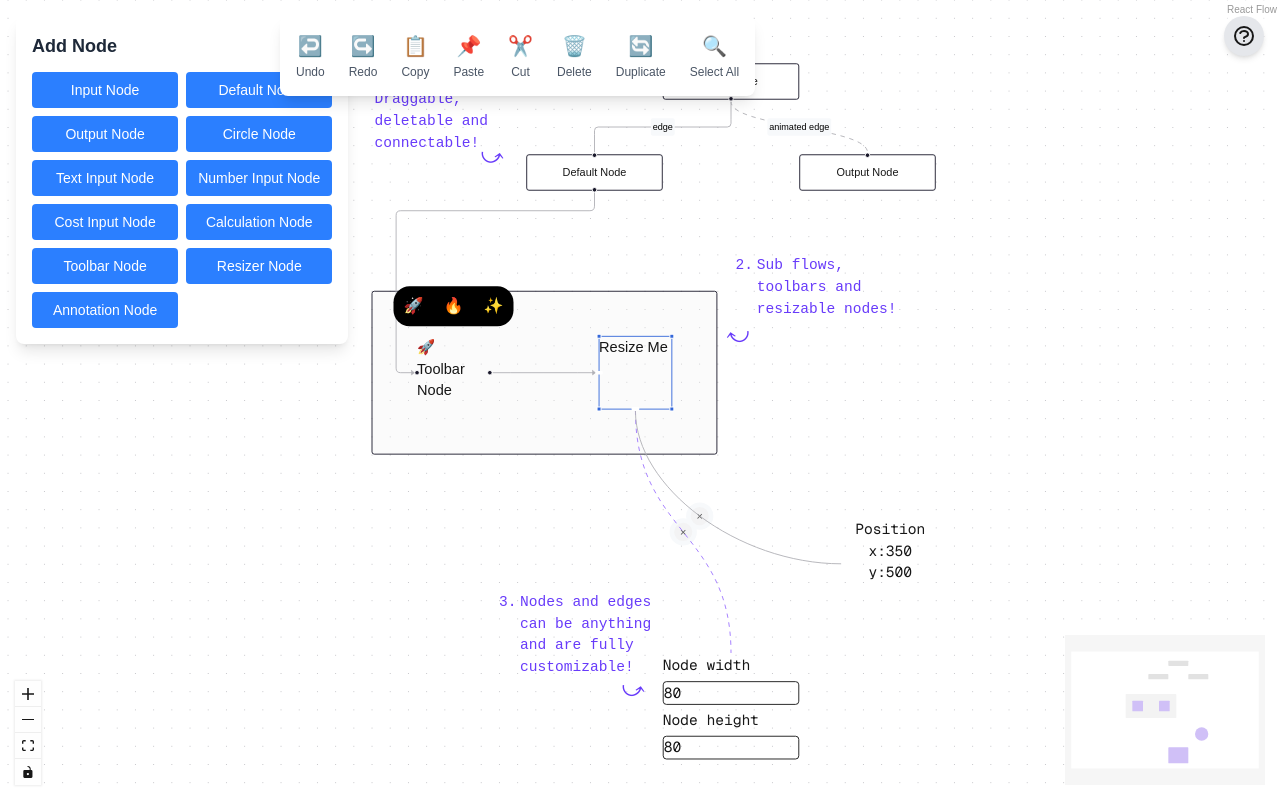
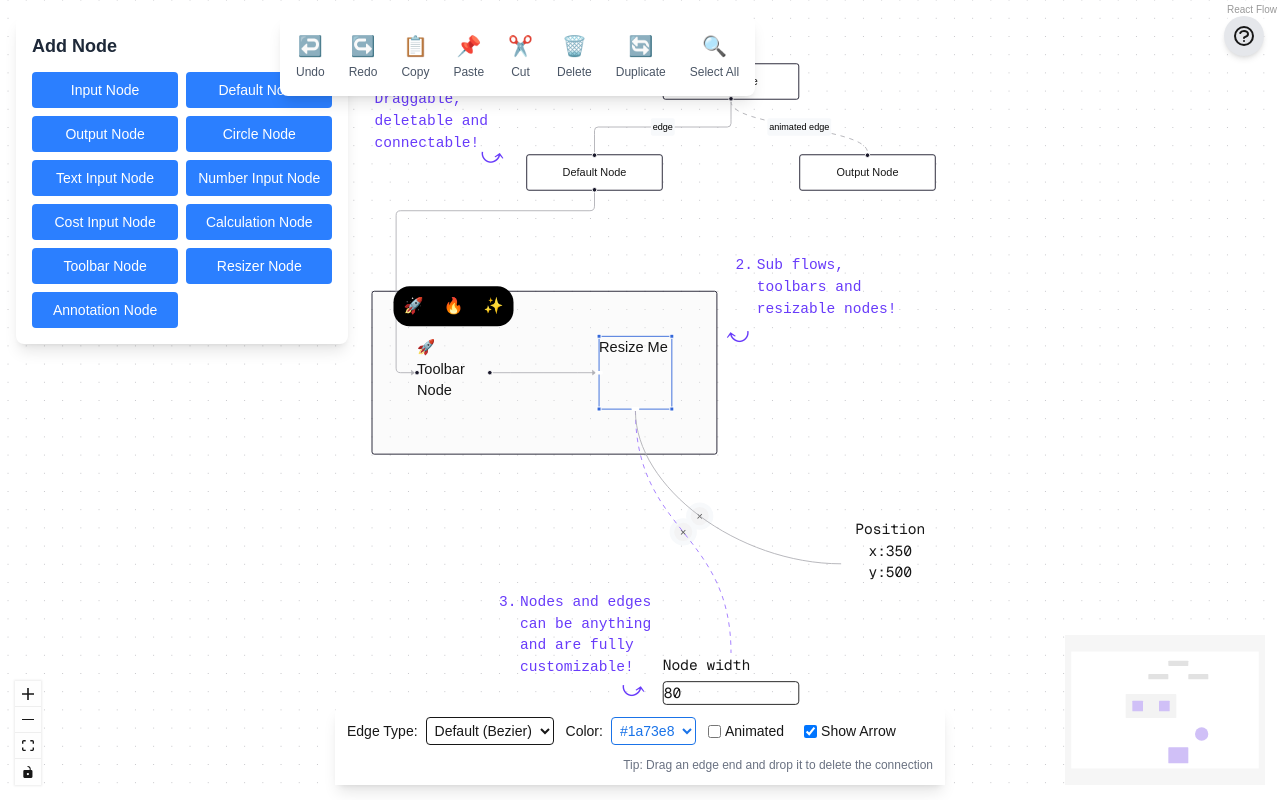
Before and after one commit to Gilbert-Studio-Newbe/React-Setup, a Next.js app: page /flow in a window 1280 px wide. Built offline with nearby package versions, Linux system fonts and the light colour scheme.

Commit message:
Add UI improvements for edge styling and deletion on drop

```diff
--- a/src/app/flow/page.tsx
+++ b/src/app/flow/page.tsx
@@ -12,6 +12,10 @@ import {
   ReactFlowProvider,
   Node,
   Edge,
+  Connection,
+  ConnectionLineType,
+  Panel,
+  MarkerType,
 } from '@xyflow/react';
 
 import {
@@ -25,6 +29,7 @@ import CircleNode from '@/components/CircleNode';
 import TextInputNode from '@/components/TextInputNode';
 import ButtonEdge from '@/components/ButtonEdge';
 import AnimatedEdge from '@/components/AnimatedEdge';
+import StyledEdge from '@/components/StyledEdge';
 import NodeSelector from '@/components/NodeSelector';
 import Toast from '@/components/Toast';
 import HelpPanel from '@/components/HelpPanel';
@@ -49,6 +54,7 @@ const nodeTypes = {
 const edgeTypes = {
   button: ButtonEdge,
   animated: AnimatedEdge,
+  styled: StyledEdge,
 };
 
 const nodeClassName = (node: any) => node.type;
@@ -56,11 +62,29 @@ const nodeClassName = (node: any) => node.type;
 // Maximum number of history states to keep
 const MAX_HISTORY_LENGTH = 50;
 
+// Edge colors
+const edgeColors = [
+  '#1a73e8', // Blue
+  '#34a853', // Green
+  '#ea4335', // Red
+  '#fbbc05', // Yellow
+  '#9c27b0', // Purple
+  '#00acc1', // Cyan
+  '#ff9800', // Orange
+];
+
 function Flow() {
   const [nodes, setNodes, onNodesChange] = useNodesState(initialNodes);
   const [edges, setEdges, onEdgesChange] = useEdgesState(initialEdges);
   const [toast, setToast] = useState<{ message: string } | null>(null);
   const selectedElementsRef = useRef<{nodeIds: string[]; edgeIds: string[]}>({ nodeIds: [], edgeIds: [] });
+
+  // Edge configuration
+  const [edgeType, setEdgeType] = useState<'default' | 'straight' | 'step' | 'smoothstep' | 'animated'>('default');
+  const [connectionLineType, setConnectionLineType] = useState<ConnectionLineType>(ConnectionLineType.Bezier);
+  const [edgeColor, setEdgeColor] = useState(edgeColors[0]);
+  const [edgeAnimated, setEdgeAnimated] = useState(false);
+  const [showMarker, setShowMarker] = useState(true);
 
   // History management
   const [history, setHistory] = useState<Array<{ nodes: Node[]; edges: Edge[] }>>([]);
@@ -181,19 +205,102 @@ function Flow() {
     }, 3000);
   }, [handleUndo, handleRedo]);
 
-  // Custom connection handler to create animated edges
+  // Custom connection handler to create edges with the selected type
   const onConnect = useCallback(
-    (params: any) => {
+    (params: Connection) => {
+      // Create a new edge with the current edge type and styling
       const newEdge = {
         ...params,
-        type: 'animated',
-        label: 'animated edge',
-        animated: true,
+        type: 'styled',
+        animated: false,
+        label: `${edgeType} edge`,
+        markerEnd: showMarker ? {
+          type: MarkerType.ArrowClosed,
+          color: edgeColor,
+        } : undefined,
+        data: {
+          type: edgeType,
+          color: edgeColor,
+          strokeWidth: 2,
+          animated: edgeAnimated,
+        },
       };
+
       setEdges((eds) => addEdge(newEdge, eds));
+
+      // Show toast notification
+      setToast({ message: 'Connection created' });
+      setTimeout(() => setToast(null), 3000);
+    },
+    [setEdges, edgeType, edgeColor, edgeAnimated, showMarker],
+  );
+
+  // Handle edge drop outside of a valid connection
+  const onEdgeUpdateEnd = useCallback(
+    (_, edge) => {
+      // Delete the edge when it's dropped outside of a valid connection
+      setEdges((eds) => eds.filter((e) => e.id !== edge.id));
+
+      // Show toast notification
+      setToast({ message: 'Edge deleted on drop' });
+      setTimeout(() => setToast(null), 3000);
     },
     [setEdges],
   );
+
+  // Handle edge update (reconnection)
+  const onEdgeUpdate = useCallback(
+    (oldEdge, newConnection) => {
+      setEdges((els) => updateEdge(oldEdge, newConnection, els));
+    },
+    [setEdges],
+  );
+
+  // Helper function to update an edge
+  const updateEdge = (oldEdge: Edge, newConnection: Connection, edges: Edge[]) => {
+    return edges.map((edge) => {
+      if (edge.id === oldEdge.id) {
+        return {
+          ...edge,
+          ...newConnection,
+        };
+      }
+
+      return edge;
+    });
+  };
+
+  // Handle edge type change
+  const handleEdgeTypeChange = useCallback((type: 'default' | 'straight' | 'step' | 'smoothstep' | 'animated') => {
+    setEdgeType(type);
+
+    // Update connection line type based on edge type
+    switch (type) {
+      case 'default':
+        setConnectionLineType(ConnectionLineType.Bezier);
+        break;
+      case 'straight':
+        setConnectionLineType(ConnectionLineType.Straight);
+        break;
+      case 'step':
+        setConnectionLineType(ConnectionLineType.Step);
+        break;
+      case 'smoothstep':
+        setConnectionLineType(ConnectionLineType.SmoothStep);
+        break;
+      case 'animated':
+        setConnectionLineType(ConnectionLineType.Bezier);
+        setEdgeAnimated(true);
+        return;
+    }
+
+    // Reset animation for non-animated types
+    setEdgeAnimated(false);
+
+    // Show toast notification
+    setToast({ message: `Edge type set to ${type}` });
+    setTimeout(() => setToast(null), 3000);
+  }, []);
 
   return (
     <div className="w-screen h-screen relative">
@@ -203,15 +310,81 @@ function Flow() {
         onNodesChange={onNodesChange}
         onEdgesChange={onEdgesChange}
         onConnect={onConnect}
+        onEdgeUpdate={onEdgeUpdate}
+        onEdgeUpdateEnd={onEdgeUpdateEnd}
         fitView
         attributionPosition="top-right"
         nodeTypes={nodeTypes}
         edgeTypes={edgeTypes}
+        connectionLineType={connectionLineType}
+        connectionLineStyle={{ stroke: edgeColor, strokeWidth: 2 }}
         className="bg-[#F7F9FB] dark:bg-[#1a1a1a]"
       >
         <MiniMap zoomable pannable nodeClassName={nodeClassName} />
         <Controls />
         <Background />
+
+        {/* Edge Type Selector Panel */}
+        <Panel position="bottom-center" className="bg-white dark:bg-gray-800 p-3 rounded-t-lg shadow-lg">
+          <div className="flex flex-wrap gap-3 items-center">
+            <div className="flex items-center gap-2">
+              <span className="text-sm font-medium">Edge Type:</span>
+              <select
+                value={edgeType}
+                onChange={(e) => handleEdgeTypeChange(e.target.value as any)}
+                className="p-1 border rounded bg-white dark:bg-gray-700 text-sm"
+              >
+                <option value="default">Default (Bezier)</option>
+                <option value="straight">Straight</option>
+                <option value="step">Step</option>
+                <option value="smoothstep">Smooth Step</option>
+                <option value="animated">Animated</option>
+              </select>
+            </div>
+
+            <div className="flex items-center gap-2">
+              <span className="text-sm font-medium">Color:</span>
+              <select
+                value={edgeColor}
+                onChange={(e) => setEdgeColor(e.target.value)}
+                className="p-1 border rounded bg-white dark:bg-gray-700 text-sm"
+                style={{ color: edgeColor }}
+              >
+                {edgeColors.map((color) => (
+                  <option key={color} value={color} style={{ color }}>
+                    {color}
+                  </option>
+                ))}
+              </select>
+            </div>
+
+            <div className="flex items-center gap-2">
+              <label className="flex items-center gap-1 text-sm">
+                <input
+                  type="checkbox"
+                  checked={edgeAnimated}
+                  onChange={(e) => setEdgeAnimated(e.target.checked)}
+                  className="rounded"
+                />
+                Animated
+              </label>
+
+              <label className="flex items-center gap-1 text-sm ml-3">
+                <input
+                  type="checkbox"
+                  checked={showMarker}
+                  onChange={(e) => setShowMarker(e.target.checked)}
+                  className="rounded"
+                />
+                Show Arrow
+              </label>
+            </div>
+
+            <div className="text-xs text-gray-500 dark:text-gray-400 ml-auto">
+              Tip: Drag an edge end and drop it to delete the connection
+            </div>
+          </div>
+        </Panel>
 
         {/* Utility components for keyboard shortcuts and selection tracking */}
         <KeyboardShortcuts onShortcut={handleAction} />
--- /dev/null
+++ b/src/components/StyledEdge.tsx
@@ -0,0 +1,110 @@
+'use client';
+
+import React from 'react';
+import { BaseEdge, EdgeLabelRenderer, getBezierPath, getStraightPath, getStepPath, getSmoothStepPath } from '@xyflow/react';
+
+interface StyledEdgeProps {
+  id: string;
+  sourceX: number;
+  sourceY: number;
+  targetX: number;
+  targetY: number;
+  sourcePosition: any;
+  targetPosition: any;
+  style?: React.CSSProperties;
+  markerEnd?: string;
+  label?: string;
+  data?: {
+    type?: 'default' | 'straight' | 'step' | 'smoothstep';
+    color?: string;
+    strokeWidth?: number;
+    animated?: boolean;
+  };
+}
+
+export default function StyledEdge({
+  id,
+  sourceX,
+  sourceY,
+  targetX,
+  targetY,
+  sourcePosition,
+  targetPosition,
+  style = {},
+  markerEnd,
+  label,
+  data,
+}: StyledEdgeProps) {
+  // Get path based on edge type
+  const getPath = () => {
+    const pathParams = {
+      sourceX,
+      sourceY,
+      sourcePosition,
+      targetX,
+      targetY,
+      targetPosition,
+    };
+
+    switch (data?.type) {
+      case 'straight':
+        return getStraightPath(pathParams);
+      case 'step':
+        return getStepPath(pathParams);
+      case 'smoothstep':
+        return getSmoothStepPath(pathParams);
+      case 'default':
+      default:
+        return getBezierPath(pathParams);
+    }
+  };
+
+  const [edgePath, labelX, labelY] = getPath();
+
+  // Default styles
+  const color = data?.color || '#888';
+  const strokeWidth = data?.strokeWidth || 1.5;
+  const animated = data?.animated || false;
+
+  return (
+    <>
+      <BaseEdge
+        path={edgePath}
+        markerEnd={markerEnd}
+        style={{
+          ...style,
+          stroke: color,
+          strokeWidth,
+          strokeDasharray: animated ? '5,5' : 'none',
+          animation: animated ? 'dashdraw 0.5s linear infinite' : 'none',
+        }}
+      />
+
+      {label && (
+        <EdgeLabelRenderer>
+          <div
+            className="absolute pointer-events-none transform-origin-center nodrag nopan bg-white dark:bg-gray-800 px-2 py-1 rounded text-xs"
+            style={{
+              transform: `translate(-50%, -50%) translate(${labelX}px,${labelY}px)`,
+              color,
+              border: `1px solid ${color}`,
+            }}
+          >
+            {label}
+          </div>
+        </EdgeLabelRenderer>
+      )}
+
+      <style jsx global>{`
+        @keyframes dashdraw {
+          from {
+            stroke-dashoffset: 10;
+          }
+          to {
+            stroke-dashoffset: 0;
+          }
+        }
+      `}</style>
+    </>
+  );
+}
```
